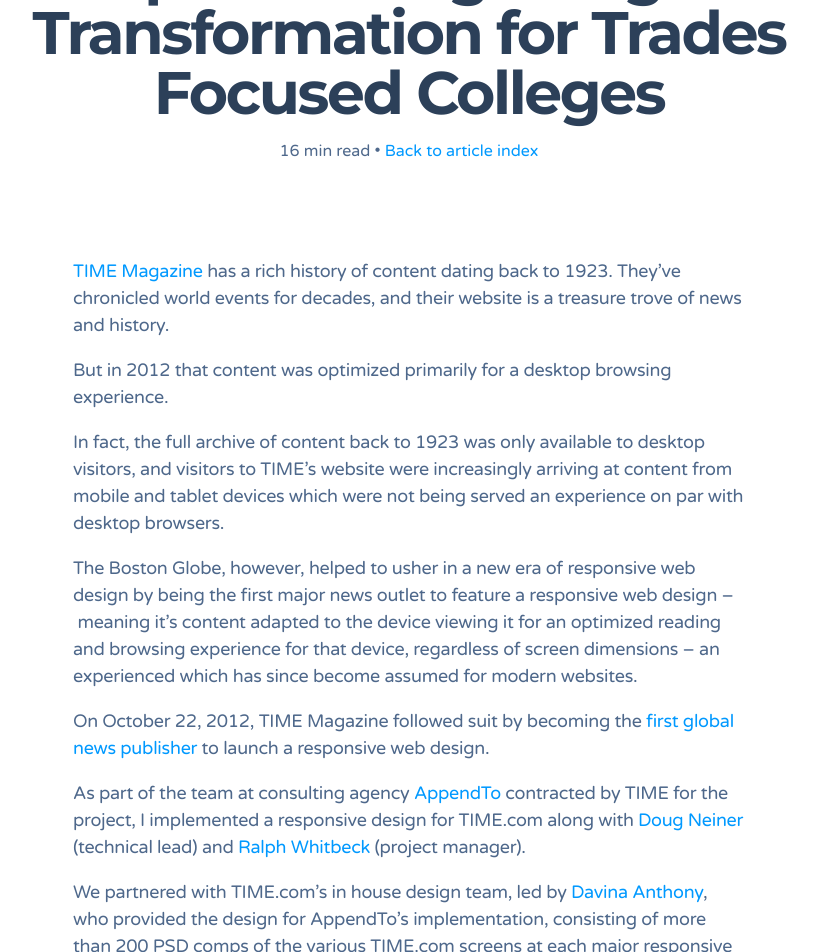
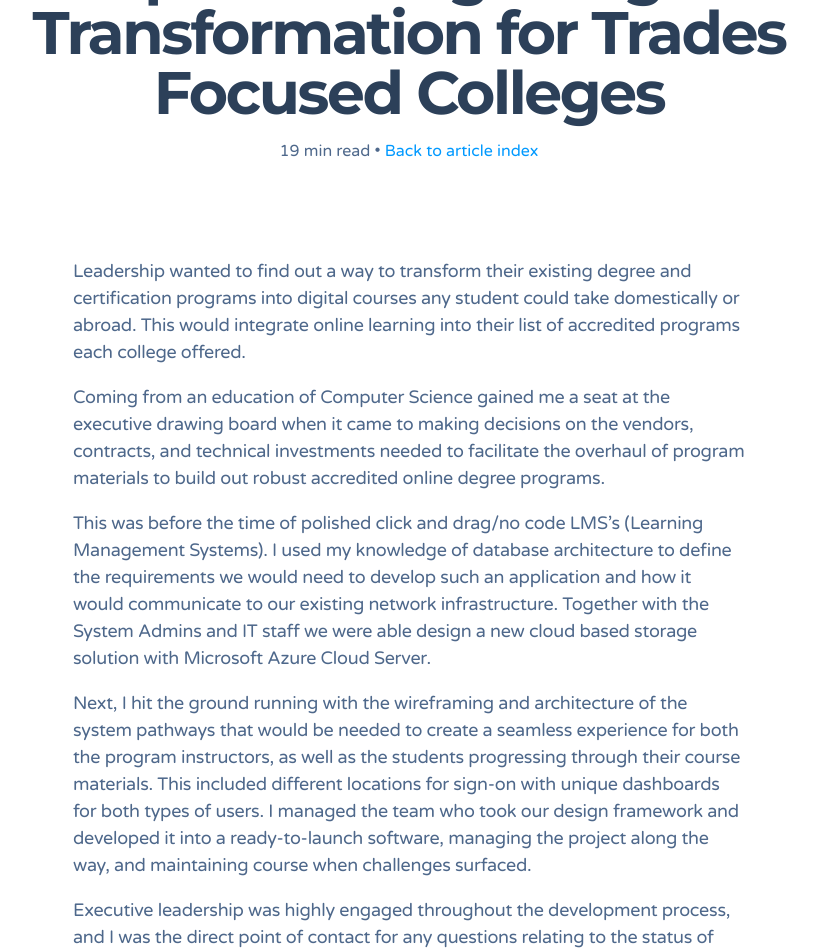
Before and after one commit to zenifold/max_page, a Jekyll site: the page built from _case-studies/esi/implementing-digital-transformation.md, in a window 1280 px wide and 1400 px high, scrolled down 548 px. Shown: the top 952 px of the window, without its empty margins (231-1049 px from the left). Built offline with Jekyll 4.4.1, drawn with Linux system fonts in a browser that asks for light colours; some web fonts are replaced; comment, search, counter and statistics services are not loaded; some of the changed text lies outside the part shown.

Commit message:
Update to case study

```diff
--- a/_case-studies/esi/implementing-digital-transformation.md
+++ b/_case-studies/esi/implementing-digital-transformation.md
@@ -6,6 +6,21 @@
 thumnail: /img/case-studies/case-study-time-responsive-redesign-thumbnail.png
 bodyclass: absolute-site-header
 ---
+
+Leadership wanted to find out a way to transform their existing degree and certification programs into digital courses any student could take domestically or abroad. This would integrate online learning into their list of accredited programs each college offered.
+
+Coming from an education of Computer Science gained me a seat at the executive drawing board when it came to making decisions on the vendors, contracts, and technical investments needed to facilitate the overhaul of program materials to build out robust accredited online degree programs.
+
+This was before the time of polished click and drag/no code LMS’s (Learning Management Systems). I used my knowledge of database architecture to define the requirements we would need to develop such an application and how it would communicate to our existing network infrastructure. Together with the System Admins and IT staff we were able design a new cloud based storage solution with Microsoft Azure Cloud Server.
+
+Next, I hit the ground running with the wireframing and architecture of the system pathways that would be needed to create a seamless experience for both the program instructors, as well as the students progressing through their course materials. This included different locations for sign-on with unique dashboards for both types of users. I managed the team who took our design framework and developed it into a ready-to-launch software, managing the project along the way, and maintaining course when challenges surfaced.
+
+Executive leadership was highly engaged throughout the development process, and I was the direct point of contact for any questions relating to the status of timelines, quality, foresaw risks, budgets, and features. The President and CEO was an older gentleman. He was extremely well versed in business strategy and economic policy; often foreseeing obstacles many years in advance due to his extensive experience. So from a high-level, he knew the trajectory and location of where we needed to be as an organization, just not the directions of how to get there. I became adept in my ability to walk through technical requirements, and concisely summarize various foreseen obstacles. I would often have to out “mind-manouver” him in strategic discussions, which earned his trust in my ability to take charge of the program and look at the long-term benefits (as well as implications) of each decision we make.
+
+The next step in the course of implementing the online course modules was training. With the grace of the Director of Admissions, I was able to work with the entire admissions department (at all levels, from entry level associates to managers and directors) to evangelize the benefits of this new system, how it might impact their jobs, and offered the ability to provide additional feedback that potentially helped our program further succeed. I orchestrated team learning sessions, hosted virtual and in-person meetings throughout our network of colleges, and campus locations. I always tried to place an emphasis on how this new system will make their lives easier, and ultimately, make our students happier.
+
+Once the staff was trained and the online learning management system was integrated with our current CRM (which we ultimately had to update), it was set to launch. In terms of project estimates, we were able to ship and deliver this platform under budget and within the specified timeframe. While managing the development and implementation of this program, I was concurrently running several other projects for the organization, relating to their customer/student facing website (link to article), lead generation tactics (link to article), and building out marketing automation workflows (link to article).
+
 
 [TIME Magazine](http://time.com/) has a rich history of content dating back to 1923. They've chronicled world events for decades, and their website is a treasure trove of news and history.
 
@@ -30,21 +45,21 @@
       <span class="address-bar left"></span>
     </div>
     <div class="cs-figure-device-screen">
-      <img src="/img/case-studies/time/time-device-browser.png" alt="" class="cs-figure-device-image block img-full-width" />
+      <img src="/img/case-studies/esi/teacher-dashboard-desktop.png" alt="" class="cs-figure-device-image block img-full-width" />
     </div>
   </div>
 
   <div class="cs-figure-device cs-figure-device-tablet left mr4">
     <span class="cs-figure-device-button"></span>
     <div class="cs-figure-device-screen">
-      <img src="/img/case-studies/time/time-device-tablet.png" alt="" class="cs-figure-device-image block img-full-width" />
+      <img src="/img/case-studies/esi/teacher-dashboard-tablet.png" alt="" class="cs-figure-device-image block img-full-width" />
     </div>
   </div>
 
   <div class="cs-figure-device cs-figure-device-mobile left mr0">
     <span class="cs-figure-device-button"></span>
     <div class="cs-figure-device-screen">
-      <img src="/img/case-studies/time/time-device-mobile.png" alt="" class="cs-figure-device-image block img-full-width" />
+      <img src="/img/case-studies/esi/teacher-dashboard-mobile.png" alt="" class="cs-figure-device-image block img-full-width" />
     </div>
   </div>
 </div>
```
Also changed, not shown: img/case-studies/esi/teachers-dashboard-mobile.png (added), img/case-studies/esi/teachers-dashboard-tablet.png (added), img/case-studies/esi/teachers-deashboard-desktop.png (added).
